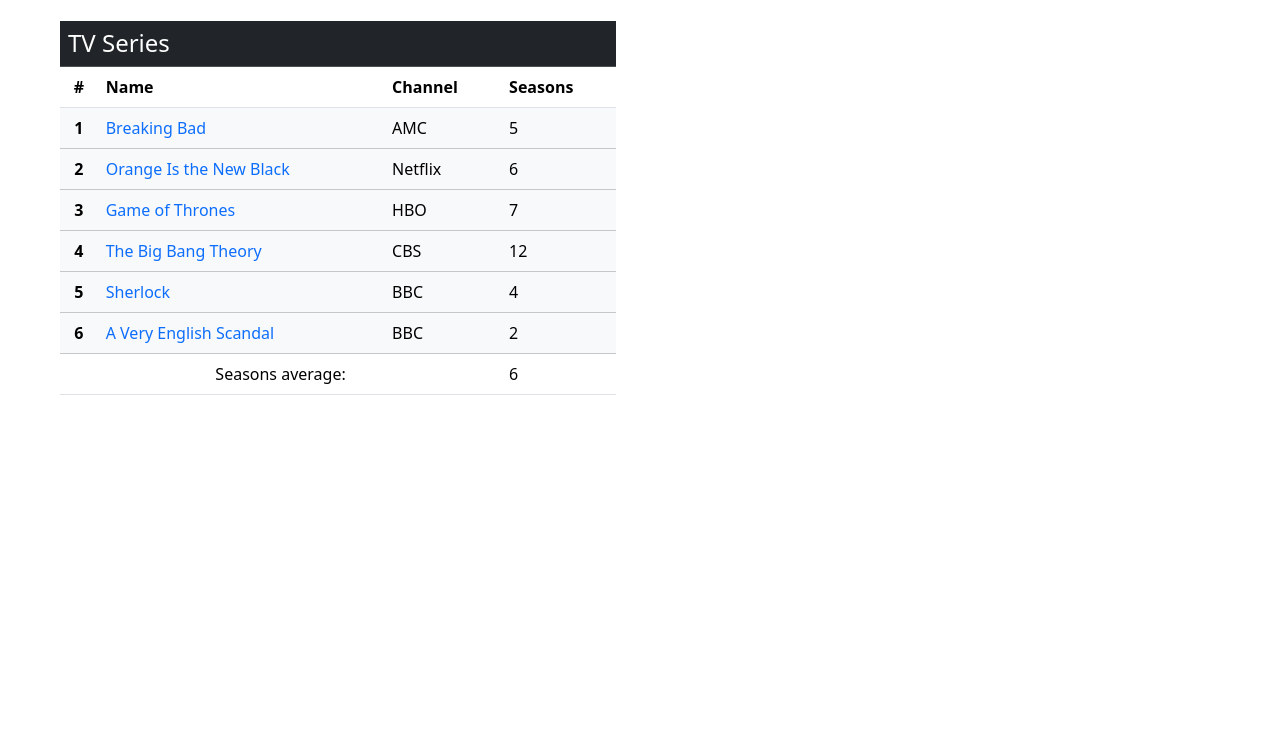
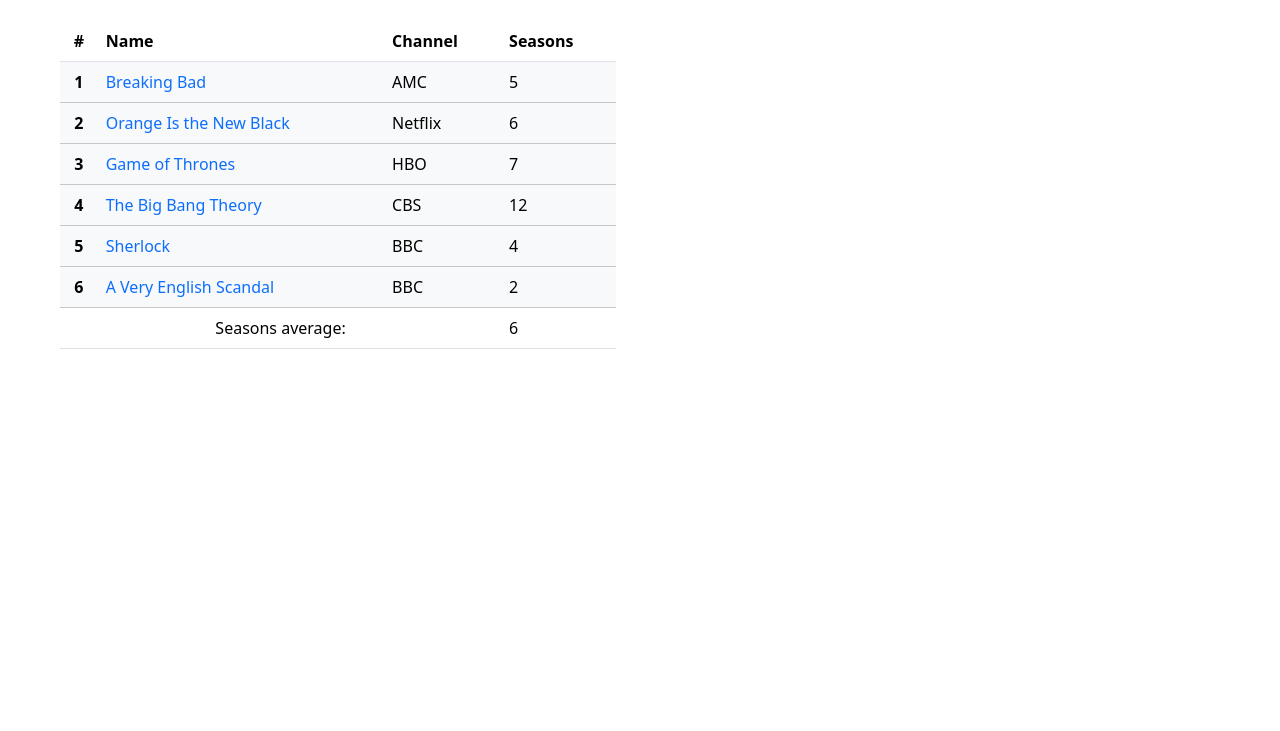
Before and after one commit to mcsanchezp/Taller-TypeScript, a plain HTML site: page index.html in a window 1280 px wide. Shown: the part 69-800 px from the top of the page. Drawn offline with nearby package versions, Linux system fonts and the light colour scheme.

Commit message:
fix thead

```diff
--- a/index.html
+++ b/index.html
@@ -24,11 +24,6 @@
             <div class="col-12 col-lg-6 px-4">
                 <div class="table-responsive">
                     <table class="table table-hover">
-                        <thead>
-                            <tr>
-                                <th class="h4 table-dark" colspan="4">TV Series</th>
-                            </tr>
-                        </thead>
                         <thead>
                             <tr>
                                 <th class="text-center">#</th>
```
